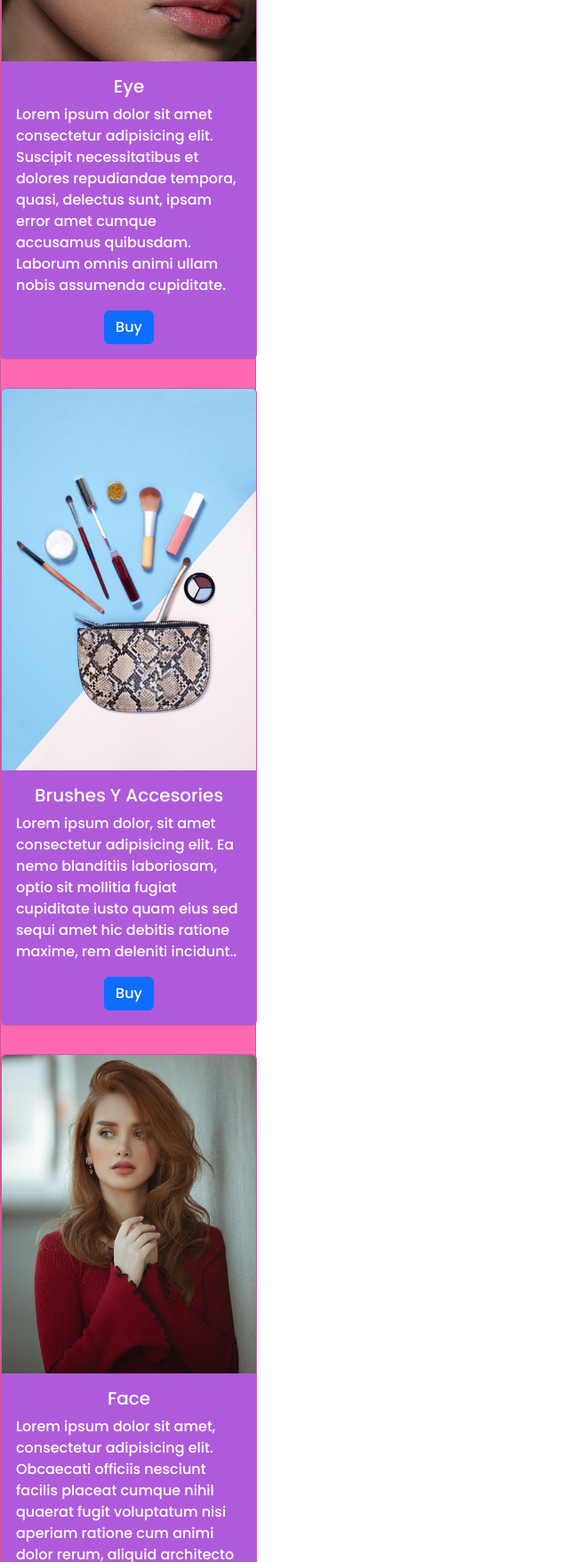
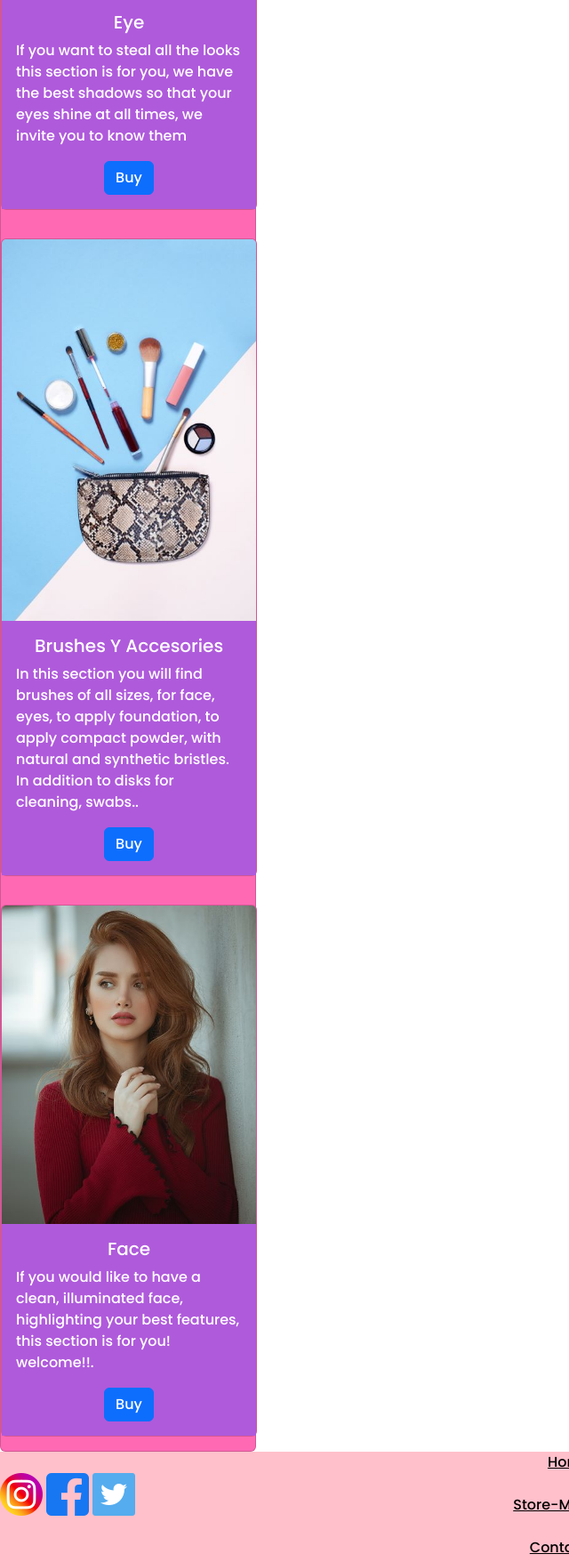
Before and after one commit to MarielaColuccio/ProyectoCoderhouse, a website: page pages/make-up.html in a window 1280 px wide. Shown: the part 1044-2800 px from the top of the page at 89% size, without its empty margins (0-640 px from the left). Drawn offline with Linux system fonts and the light colour scheme.

Commit message:
cambios en loren que se me habian borrado

```diff
--- a/pages/make-up.html
+++ b/pages/make-up.html
@@ -11,6 +11,10 @@
     <link rel="preconnect" href="https://fonts.gstatic.com" crossorigin>
     <link href="https://fonts.googleapis.com/css2?family=Poppins:ital,wght@0,500;0,700;1,400&display=swap"
         rel="stylesheet">
+    <meta name="description" conte="If you are a professional makeup artist or a makeup fan, we have everything you need to make your makeup top 10!">
+        ">
+    <meta name="keywords" content="make up, brushes, palettes colors,
+    eyeliners, lengthens eyelashes, foundations, cotton discs, swabs, shadow palette, compact powder, translucent powder, accessories">
     <title>Document</title>
 </head>
 
@@ -49,9 +53,7 @@
             <img src="../images/lips.jpg" class="card-img-top" alt="...">
             <div class="card-body">
                 <h5 class="card-title">Lip</h5>
-                <p class="card-text">Lorem ipsum dolor sit amet consectetur adipisicing elit. Suscipit necessitatibus et
-                    dolores repudiandae tempora, quasi, delectus sunt, ipsam error amet cumque accusamus quibusdam.
-                    Laborum omnis animi ullam nobis assumenda cupiditate.</p>
+                <p class="card-text">If you want your lips to look juicy, attractive, or simply delicate and hydrated, don't miss out on our lipsticks of different textures and colors.</p>
                 <a href="#" class="btn btn-primary">Buy</a>
             </div>
 
@@ -61,9 +63,7 @@
                 <img src="../images/Eyes1.jpg" class="card-img-top" alt="...">
                 <div class="card-body">
                     <h5 class="card-title">Eye</h5>
-                    <p class="card-text">Lorem ipsum dolor sit amet consectetur adipisicing elit. Suscipit
-                        necessitatibus et dolores repudiandae tempora, quasi, delectus sunt, ipsam error amet cumque
-                        accusamus quibusdam. Laborum omnis animi ullam nobis assumenda cupiditate.</p>
+                    <p class="card-text">If you want to steal all the looks this section is for you, we have the best shadows so that your eyes shine at all times, we invite you to know them</p>
                     <a href="#" class="btn btn-primary">Buy</a>
                 </div>
             </div>
@@ -73,9 +73,7 @@
                 <img src="../images/Brocha.jpg" class="card-img-top" alt="img">
                 <div class="card-body">
                     <h5 class="card-title">Brushes Y Accesories</h5>
-                    <p class="card-text">Lorem ipsum dolor, sit amet consectetur adipisicing elit. Ea nemo blanditiis
-                        laboriosam, optio sit mollitia fugiat cupiditate iusto quam eius sed sequi amet hic debitis
-                        ratione maxime, rem deleniti incidunt..</p>
+                    <p class="card-text">In this section you will find brushes of all sizes, for face, eyes, to apply foundation, to apply compact powder, with natural and synthetic bristles. In addition to disks for cleaning, swabs..</p>
                     <a href="#" class="btn btn-primary">Buy</a>
                 </div>
             </div>
@@ -85,9 +83,7 @@
                 <img src="../images/6.jpg" class="card-img-top" alt="img">
                 <div class="card-body">
                     <h5 class="card-title">Face</h5>
-                    <p class="card-text">Lorem ipsum dolor sit amet, consectetur adipisicing elit. Obcaecati officiis
-                        nesciunt facilis placeat cumque nihil quaerat fugit voluptatum nisi aperiam ratione cum animi
-                        dolor rerum, aliquid architecto autem amet blanditiis..</p>
+                    <p class="card-text">If you would like to have a clean, illuminated face, highlighting your best features, this section is for you! welcome!!.</p>
                     <a href="#" class="btn btn-primary">Buy</a>
                 </div>
             </div>
```
Also changed, not shown: index.html (+1 -1 lines).
